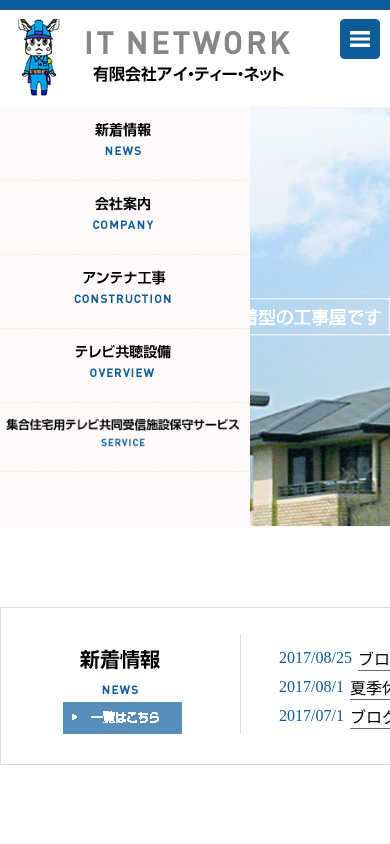
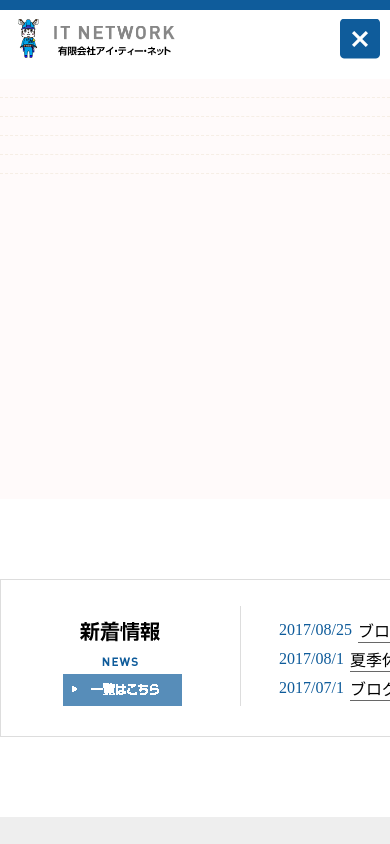
Before and after one commit to TranPicker/TranPicker.github.io, a plain HTML site: page index.html in a window 390 px wide. Both pictures are taken after a click on the picture 360 px from the left and 39 px from the top of the page. Shown: the top 844 px of the page. Drawn offline with Linux system fonts and the light colour scheme; a web font is replaced by a local one.

Commit message:
menu responsive

```diff
--- a/index.html
+++ b/index.html
@@ -13,7 +13,8 @@
             <div class="left">
                 <div class="logo-img"><img src="images/logo.png" alt="imgae logo IT NET WORK"></div>
                 <div class="logo-text">
-                    <img src="images/logo-text.png" alt="Name brand">
+                    <img src="images/logo-text.png" alt="Name brand" class="normal">
+                    <img src="images/logo-text-res.png" alt="Name brand" class="responsive">
                 </div>
             </div> <!-- end left --></a>
             <div class="right">
@@ -28,12 +29,14 @@
                 </div>
             </div>
             <div class="open-respon">
-               <img src="images/responsive-button.png" alt="responsive button" onclick="openNav()">
+               <img src="images/open-button.png" alt="responsive button" onclick="openNav()" id="open-button">
+               <img src="images/close-button.png" alt="responsive button" onclick="closeNav()" id="close-button">
+
             </div>
 
         </header><!-- /header -->
-        <!-- menu responsive -->
-        <nav class="menu" id="navbar">
+        <!-- menu normal -->
+        <nav class="menu" id="navbar-normal">
             <div class="over">
             <a href="#_news"><img src="images/mn-news.png" alt="news link"></a>
             <a href="#_company"><img src="images/mn-company.png" alt="news link"></a>
@@ -41,7 +44,18 @@
             <a href="#_overview"><img src="images/mn-overview.png" alt="overview link"></a>
             <a href="#_service"><img src="images/mn-service.png" alt="news link" /></a>
             </div>
+        </nav><!-- end menu normal -->
+        <!-- menu for max-width: 768px -->
+        <nav class="menu" id="navbar-respon">
+            <div class="over">
+                <a href="#_news" class="navbar-item"><img src="images/mn-news.png" alt="news link"></a>
+                <a href="#_company" class="navbar-item"><img src="images/mn-company.png" alt="news link"></a>
+                <a href="#_construction" class="navbar-item"><img src="images/mn-construction.png" alt="construction link"></a>
+                <a href="#_overview" class="navbar-item"><img src="images/mn-overview.png" alt="overview link"></a>
+                <a href="#_service" class="navbar-item"><img src="images/mn-service.png" alt="news link" /></a>
+            </div>
         </nav><!-- end menu responsive -->
+
     </div> <!-- end top-header -->
 
     <div class="bottom-header">
--- a/responsive.js
+++ b/responsive.js
@@ -1,14 +1,33 @@
 function openNav(){
-	// alert("javascript is working.");
-	var navbar = document.getElementById("navbar");
-	var hasClass = navbar.getAttribute("class");
-	if(hasClass === "menu")
-	{
-		navbar.setAttribute("class","menu responsive");
+	// doi button
+	document.getElementById("open-button").style.display= "none";
+	document.getElementById("close-button").style.display= "inline-block";
+	// mo rong menu
+	document.getElementById("navbar-respon").style.width = "100%";
+	// var navbar_item = document.getElementsByClassName("navbar-item");
+	// console.log(navbar_item);
+	// for (var i = 0;i < navbar_item.length ; i++) {
+	// 	var child_node= navbar_item[i].childNodes[0];
+	// 	changeWidth(child_node,"100px");
+	// }
 
-		// navbar.style.animation = "animation: hienra 1.5s forwards;"
-	}else{
-		navbar.setAttribute("class","menu");
-	}
+
 
 }
+function closeNav(){
+	// doi button
+	document.getElementById("open-button").style.display= "inline-block";
+	document.getElementById("close-button").style.display= "none";
+
+	document.getElementById("navbar-respon").style.width = "0%";
+	// var navbar_item = document.getElementsByClassName("navbar-item");
+	// console.log(navbar_item);
+	// for (var i = 0;i < navbar_item.length ; i++) {
+	// 	var child_node= navbar_item[i].childNodes[0];
+	// 	changeWidth(child_node,"0");
+	// }
+
+}
+function changeWidth(obj,w){
+	obj.style.width = w;
+}
--- a/style.scss
+++ b/style.scss
@@ -7,7 +7,7 @@
 
 *{margin: 0;padding: 0;box-sizing: border-box;  }
 body{
-	// min-width: 1000px;
+	min-width: 950px;
 	margin: auto;
 	font-family: "Meiryo-b";
 	border-top: 4px solid #0f5c9b;
@@ -58,6 +58,9 @@ body{
 			.logo-text{
 				float: left;
 				margin-left: 26px;
+				img.responsive{
+					display: none;
+				}
 			}
 		}
 		.right{
@@ -77,7 +80,7 @@ body{
 			display: none;
 		}
 	} //end css header
-	.menu{
+	.menu#navbar-normal{
 		height: 62px;
 		margin-top: 10px;
 		width: 954px;
@@ -118,6 +121,9 @@ body{
 			}
 		}
 
+	}
+	.menu#navbar-respon{
+		display: none;
 	}
 
 } //end top-header
@@ -347,11 +353,12 @@ body{
 	#page-top{
 		width: 80px;
 		height: 80px;
-		background-color: #0f5c9b;
+		background-color: transparent;//#0f5c9b;
 		position: relative;
 		left:90%;
 		bottom: 0;
 		cursor: pointer;
+		border-top:1px solid #f5deb36b;
 		.icon-up,.text-page-top{
 			position: absolute;
 			top:23px;
@@ -403,14 +410,31 @@ body{
 	*{margin:0;}
 	body{
 		width: 100%;
+		min-width:auto;
 		border-top:10px solid #0f5c9b;
 	}
 	.top-header{
-		height: 88px;
+		height: 60px;
 		width: 100%;;
 		margin-top:9px;
 		.header{
 			.left{
+				.logo-img{
+					img{
+						width: 21px;
+					}
+				}
+				.logo-text{
+					margin-left: 15px;
+					img.responsive{
+						display: block;
+						width: 121px;
+						margin-top:7px;
+					}
+					img.normal{
+						display: none;
+					}
+				}
 				margin-left:18px;
 			}
 			.right{
@@ -424,21 +448,25 @@ body{
 					height: 40px;
 					margin-right:10px;
 				}
+				#close-button{
+					display: none;
+				}
 			}
 		}
-	}
-	.menu{
-		transition: .5s;
-		width: 0!important;
-	}
-	.menu.responsive{
+		.menu#navbar-normal{
+			display: none!important;
+		}
+		.menu#navbar-respon{
 		    height: 420px;
 		    display: block;
 		    margin-top: 10px;
-		    width: 64%!important;
+		    width: 0%;
+		    background:grey;
 		    position: relative;
 		    z-index: 100;
-		    animation: hienra .5s forwards;
+		    transition:0.5s;
+		    margin-top: -18px;;
+		    // animation: hienra .5s forwards;
 		.over{
 			    width: 100%;
 			    height: 420px;
@@ -450,8 +478,10 @@ body{
 		}
 		a{
 			    display: block;
+			    width: 100%;;
 			    border-bottom: 1px dashed #dac8a542;
 			img{
+					width: 0%;
 				    border-bottom: 0px;
 				    z-index: 1001;
 				    &:hover{
@@ -469,10 +499,12 @@ body{
 			    width: 0;
 			    height: 0;
 			}
-			&:visited{
+			&:active{
 					background-color: lightblue;
 				}
 		}
+
+	}
 
 	}
 
@@ -481,7 +513,7 @@ body{
 //animation
 @-webkit-keyframes hienra{
 	0%{width: 0%;}
-	100%{width: 64%;}
+	100%{width: 100%;}
 }
 @-webkit-keyframes divao{
 	0%{width: 64%;}
```
Also changed, not shown: images/close-button.png (added), images/img-text-bottom-header-res.png (added), images/logo-text-res.png (added), images/open-button.png (renamed from images/responsive-button.png), style.css, 1 other file.
